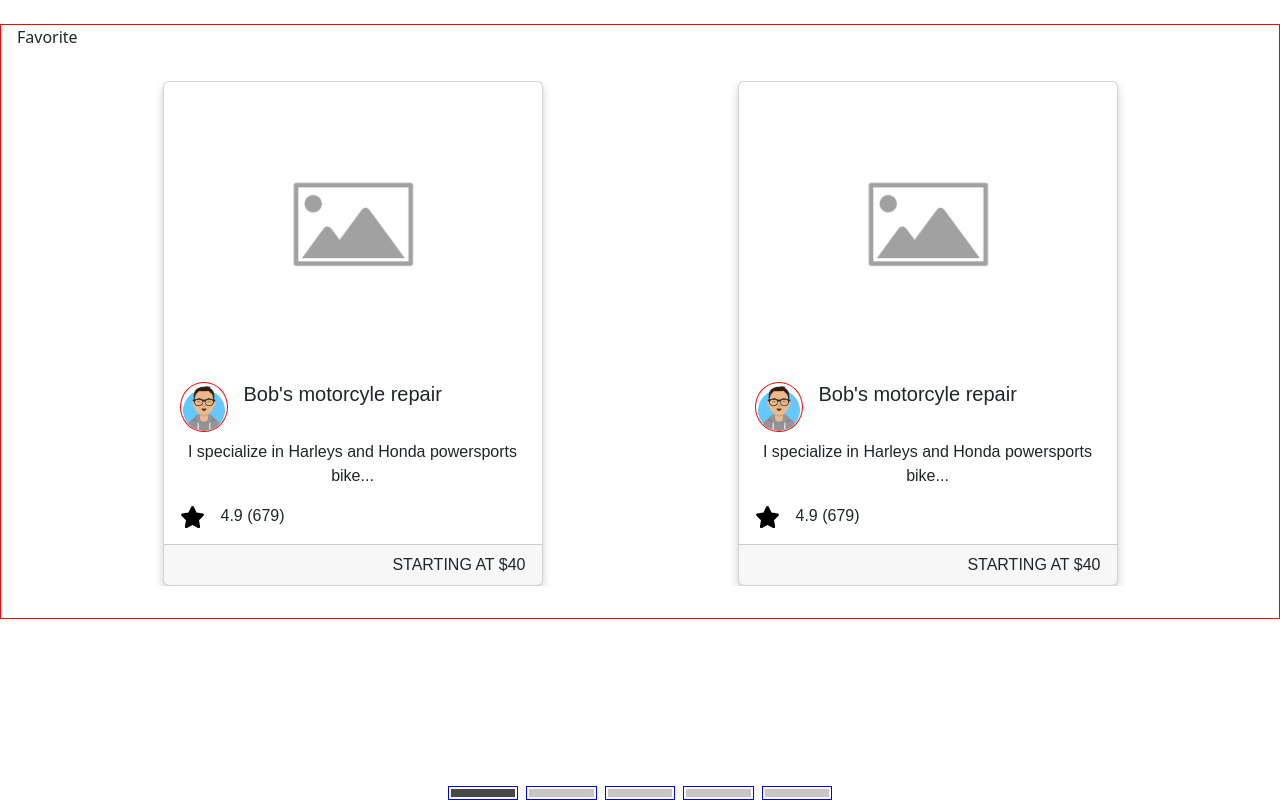
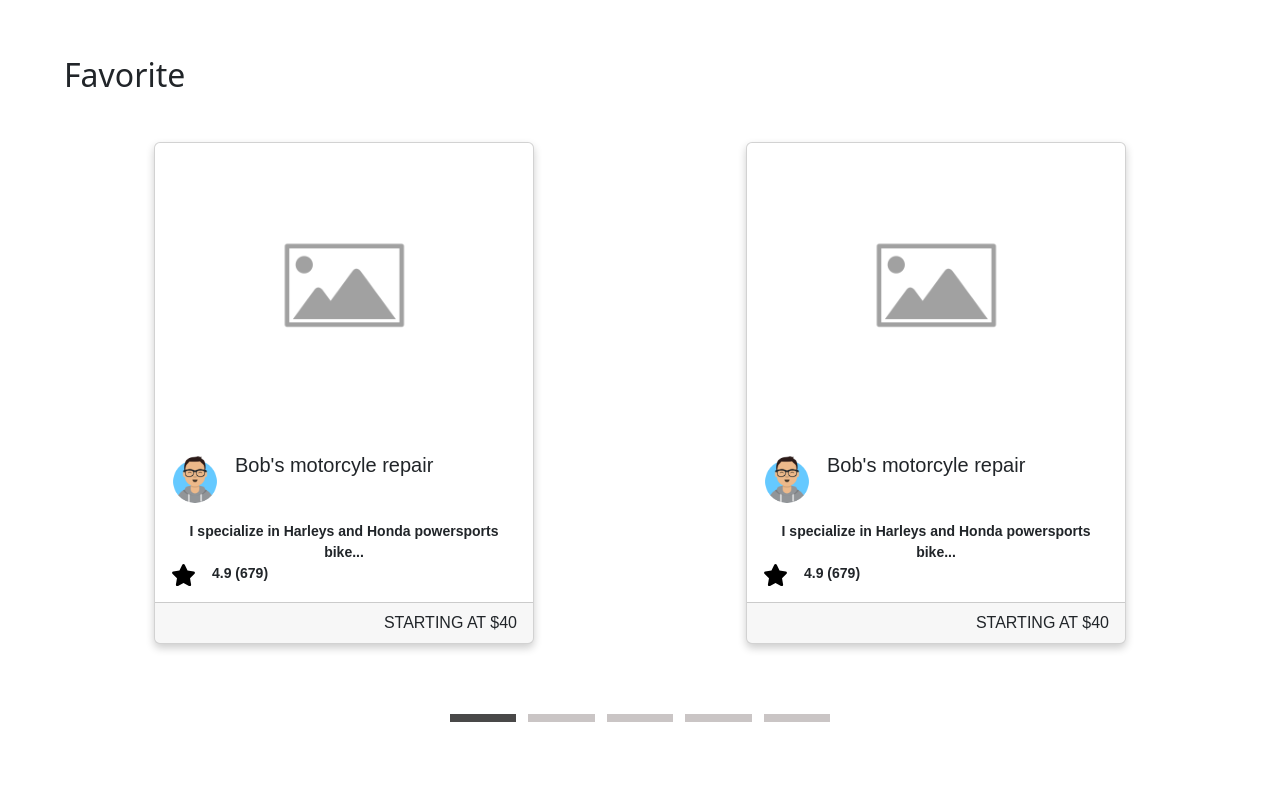
Before and after one commit to jpeng322/Booked, a React (Vite) app in the folder frontend/: page /carousel in a window 1280 px wide. Built offline with nearby package versions, Linux system fonts and the light colour scheme.

Commit message:
Update CSS for provider and customer acc

```diff
--- a/frontend/src/App.jsx
+++ b/frontend/src/App.jsx
@@ -4,7 +4,6 @@ import { useState } from "react";
 import About from "../src/pages/About"
 import "/src/App.css";
 import ProviderCard from "./pages/ProviderCard";
-import "./ProviderCard.css";
 import providers from "./providers";
 
 import "./App.css";
--- a/frontend/src/CSS/BookingTabs.css
+++ b/frontend/src/CSS/BookingTabs.css
@@ -240,7 +240,7 @@
     text-align: center;
     justify-content: center;
     align-items: center;
-    border: 1px solid red;
+    /* border: 1px solid red; */
   }
 
 
--- a/frontend/src/CSS/Carousel.css
+++ b/frontend/src/CSS/Carousel.css
@@ -10,7 +10,7 @@
 
 .provider-pic {
   width: 3rem;
-  border: 1px solid red;
+  /* border: 1px solid red; */
   border-radius: 50%;
 }
 
@@ -26,7 +26,6 @@
 .react-multi-carousel-list {
   /* display: flex; */
   position: static !important;
-  /* position: relative !important; */
 }
 .read-the-docs {
   color: #888;
@@ -36,7 +35,7 @@
 /* About page CSS */
 
 
-.custom-accordion .accordion-header button {
+/* .custom-accordion .accordion-header button {
   font-size: 25px;
   padding: 24px;
 }
@@ -57,12 +56,11 @@
 .react-calendar__month-view__days {
   display: flex;
   border: 1px solid blue;
-  /* gap: 1rem; */
 }
 
 h1 {
   margin: 1rem auto 4rem;
-}
+} */
 
 .product--image {
   width: 100%;
@@ -100,22 +98,29 @@ h1 {
 }
 
 .carousel-container {
-  border: 1px solid red;
+  /* border: 1px solid red; */
   /* display: grid; */
   /* flex-direction: column;
   justify-content: center;
   align-items: center; */
   width: 100%;
+  position: relative;
+  padding: 2rem;
+}
+
+.carousel-title {
+    padding: 0rem 2rem;
+    /* font-size: calc(1rem + .25vw); */
 }
 
 .carousel-subcontainer {
-  border: 1px solid red;
+  /* border: 1px solid red; */
   /* display: grid;  */
   flex-direction: column;
   justify-content: center;
   align-items: center;
   /* width: 100%; */
-  position: relative;
+  /* position: relative; */
 }
 .react-multi-carousel-track {
 }
@@ -127,6 +132,8 @@ h1 {
 
 .react-multi-carousel-list {
   display: flex;
+  /* justify-content: center; */
+  padding: 1rem 0rem;
   /* justify-content: center; */
 }
 .container-class {
@@ -168,14 +175,11 @@ h1 {
   /* align-self: center; */
   /* bottom: -40px !important;
   z-index: 2; */
-  width: 30%;
+  width: 80%;
   margin: 0 auto !important;
-  /* position: absolute;
-  bottom: 0; */
 }
 
 .react-multi-carousel-dot-list li {
-  border: 1px solid blue;
   border-color: none;
   color: white;
   display: flex;
@@ -211,11 +215,18 @@ h1 {
     /* display: flex; */
     /* justify-content: center; */
     margin: 2rem 1rem;
+
   }
 
   .card {
     max-width: 380px !important;
   }
+
+  .react-multi-carousel-dot-list {
+    width: 50%;
+  }
+
+
 }
 
 /* // Medium devices (tablets, 768px and up) */
@@ -224,19 +235,25 @@ h1 {
 
 /* // Large devices (desktops, 992px and up) */
 @media (min-width: 992px) {
+
+  .react-multi-carousel-dot-list {
+    width: 40%;
+  }
 }
 
 /* // X-Large devices (large desktops, 1200px and up) */
 @media (min-width: 1200px) {
   .react-multi-carousel-list {
-    margin: 2rem 4rem;
+  }
+
+  .react-multi-carousel-dot-list {
+    width: 30%;
   }
 }
 
 /* // XX-Large devices (larger desktops, 1400px and up) */
 @media (min-width: 1400px) {
   .react-multi-carousel-list {
-    margin: 2rem 8rem !important;
   }
 
   .react-multi-carousel-dot-list li button {
--- a/frontend/src/ProviderCard.css
+++ b/frontend/src/CSS/ProviderCard.css
@@ -1,3 +1,22 @@
+.container {
+  padding-top: 20px;
+}
+
+/* Style for the image */
+img {
+  width: 100%;
+  height: auto;
+  margin-bottom: 10px;
+}
+
+/* Style for the name  */
+p {
+  margin: 0;
+  font-size: 14px;
+  font-weight: 600;
+  text-align: center;
+}
+
 .image-container {
   display: flex;
   flex-wrap: wrap;
@@ -95,3 +114,15 @@
   padding: 5px 10px;
   margin-right: 10px;
 }
+
+.image-container > * {
+  flex: 1
+}
+
+.image-container img {
+  width: 100%;
+}
+
+/* .center-images > * {
+  width: 100%
+} */
--- a/frontend/src/components/Favoritess.jsx
+++ b/frontend/src/components/Favoritess.jsx
@@ -87,7 +87,7 @@ function FavoriteProviders() {
   };
   return (
     <div className="carousel-container mt-4">
-      <div className="carousel-title ps-3 pe-3"> Favorite</div>
+      <h2 className="carousel-title"> Favorite</h2>
       {/* <div className="w-full carousel-subcontainer"> */}
         <Carousel
           responsive={responsive}
--- a/frontend/src/pages/ProviderCard.jsx
+++ b/frontend/src/pages/ProviderCard.jsx
@@ -5,13 +5,15 @@ import Image from 'react-bootstrap/Image';
 import Row from 'react-bootstrap/Row';
 import { FaStar } from 'react-icons/fa';
 
+import "../CSS/ProviderCard.css"
 
 const ProviderCard = (props) => {
   return (
-    <Container>
-      <Row>
+    <Container fluid className="p-5">
+      <Row className="d-flex justify-content-center">
         {props.providers.map((provider, index) => (
-          <Col key={index}>
+          <Row>
+          <Col className="" key={index}>
             <div className="provider-card">
               <div>
                 <h3 className="text-left"><img src={props.logo} alt={props.name} className="provider-logo" />{provider.name}</h3>
@@ -24,14 +26,14 @@ const ProviderCard = (props) => {
                 </div>
               </div>
               <Row className="center-images">
-                <Col>
+                <Col className="image-container">
                   {provider.images.map((image, index) => (
                     <Image
                       key={index}
                       src={image}
                       thumbnail
                       className="image"
-                      style={{ width: 230, height: 180 }}
+                      // style={{ width: 230, height: 180 }}
                     />
                   ))}
                 </Col>
@@ -50,7 +52,8 @@ const ProviderCard = (props) => {
                 </Row>
 
             </div>
-          </Col>
+            </Col>
+            </Row>
         ))}
       </Row>
     </Container>
```
